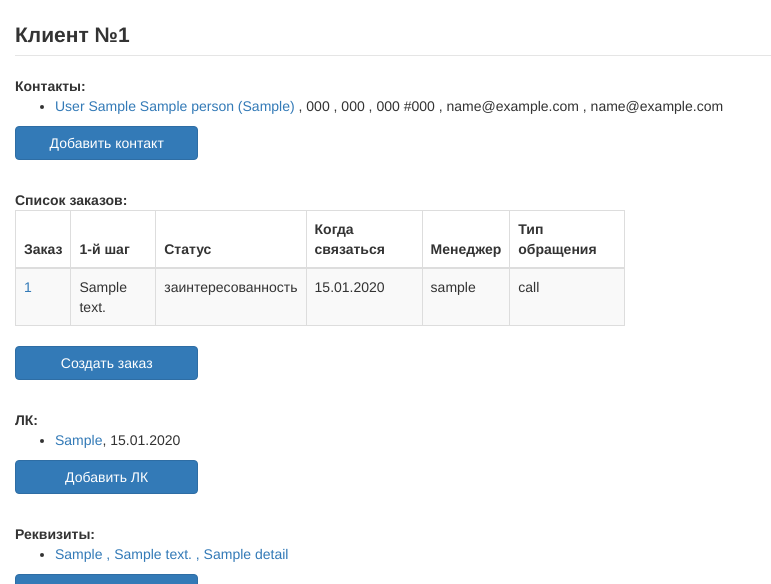
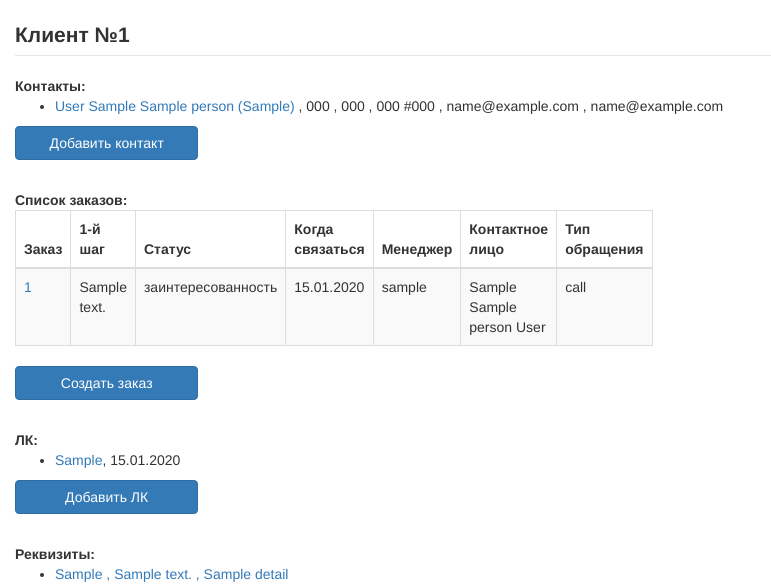
Before and after one commit to dyugay/crm1, a Django app: page /client/1 in a window 1280 px wide. Shown: the part 52-636 px from the top of the page, without its empty margins (0-771 px from the left). Run offline with Django 3.2, Linux system fonts and the light colour scheme; a user stored in the database is signed in; tables that the repository leaves empty hold one stand-in row (values such as "Sample post"); some libraries are stand-ins or nearby versions.

Commit message:
contact peroson initial value, add to lists

```diff
--- a/crm/clients/forms.py
+++ b/crm/clients/forms.py
@@ -27,7 +27,7 @@ class newOrderForm(forms.Form):
 	status = forms.CharField(max_length = 20, label="Статус заказа", initial='', error_messages=my_default_errors)
 	call_on = forms.DateField(label="Когда связаться с клиентом", error_messages=my_default_errors)
 	manager = forms.CharField(max_length = 20, label="Менеджер заказа", error_messages=my_default_errors)
-	contactPersonId = forms.IntegerField(label="Контактное лицо", error_messages=my_default_errors)
+	contactPersonId = forms.IntegerField(label="Контактное лицо", error_messages=my_default_errors, initial='')
 	author = forms.CharField(max_length = 20, label='Автор записи', error_messages=my_default_errors)
 
 
--- a/crm/templates/client.html
+++ b/crm/templates/client.html
@@ -84,6 +84,7 @@
 									<th>Статус</th>
 									<th>Когда связаться</th>
 									<th>Менеджер</th>
+									<th>Контактное лицо</th>
 									<th>Тип обращения</th>
 								</tr>
 							</thead>
@@ -96,6 +97,7 @@
 									<td>{{order.get_status_display}}</td>
 									<td>{{order.call_on|date:"d.m.Y"}}</td>
 									<td>{{order.manager}}</td>
+									<td>{{order.contactPerson.firstName}} {{order.contactPerson.middleName}} {{order.contactPerson.lastName}}  </td>
 									<td>{{order.call_or_email}}</td>
 							    </tr>
 								{% endfor %}
--- a/crm/templates/order.html
+++ b/crm/templates/order.html
@@ -80,6 +80,7 @@
 					<div class="form-group col-sm-5">
 						<label for='id_contactPersonId'>{{form.contactPersonId.label}}</label>
 						<select class='form-control' name='contactPersonId' id='id_contactPersonId'>
+								<option value="" {% if form.contactPersonId.value == "" %}selected {%endif%}>
 							{% for person in persons %}
 								<option value="{{person.id}}" {% if person.get_id_str == form.contactPersonId.value %}selected{% endif%}>
 																								{{person.firstName}}
```
